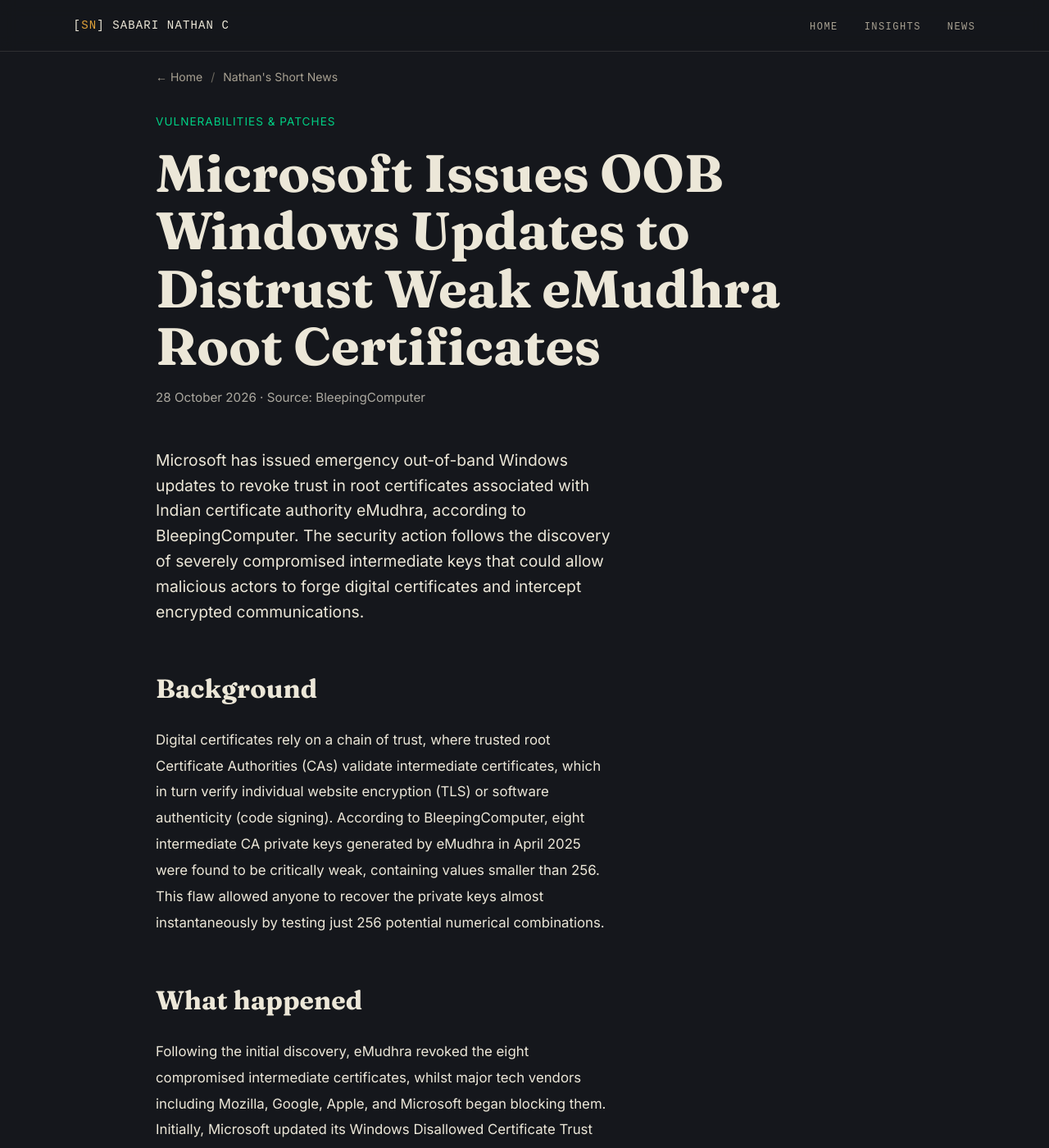
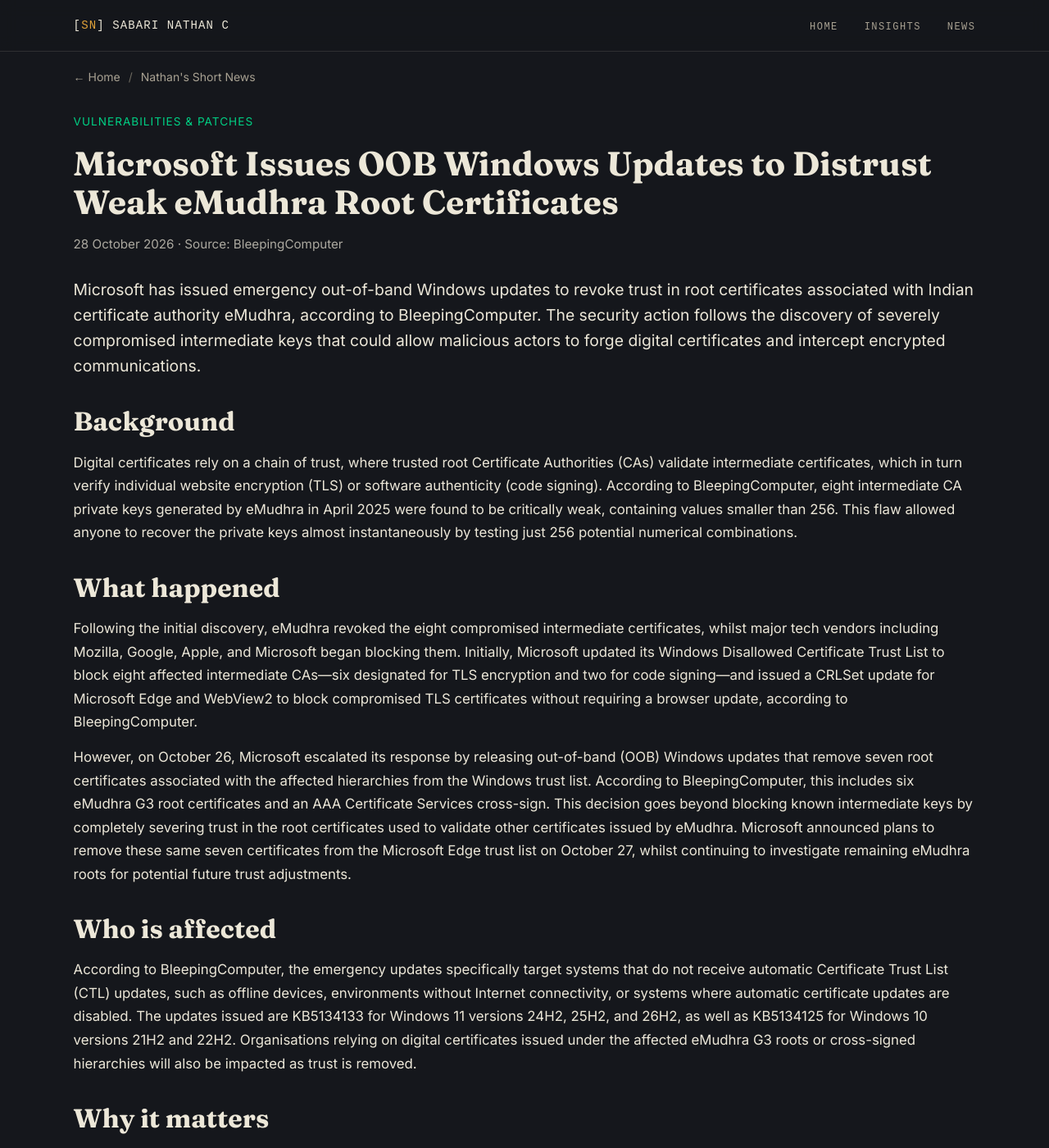
Before and after one commit to sabarinathan36/sabarinathan.github.io, a Jekyll site: the page built from _news/2026-10-28-microsoft-issues-oob-windows-updates-to-distrust-weak-emudhr.md, in a window 1280 px wide and 1400 px high. Shown: the whole window at 82% size. Built offline with Jekyll 4.4.1, drawn with Linux system fonts in a browser that asks for light colours.

Commit message:
News briefings: full-width text, smaller headline, tighter spacing
Co-Authored-By: Claude Opus 5.5 <noreply@anthropic.com>
Claude-Session: https://claude.ai/code/session_01Pr8zGU46nYZsvD5CSmE49X

```diff
--- a/_layouts/news-item.html
+++ b/_layouts/news-item.html
@@ -12,7 +12,7 @@ layout: default
 </nav>
 
 <section class="section">
-<div class="section-inner article-container">
+<div class="section-inner article-container news-article">
 
 <div class="article-breadcrumb">
     <a href="/">← Home</a>
@@ -26,7 +26,7 @@ layout: default
     <p class="article-meta">{{ page.date | date: "%d %B %Y" }} · Source: <a href="{{ page.source_url }}" target="_blank" rel="noopener">{{ page.source }}</a></p>
 </div>
 
-<div class="news-layout">
+<div class="news-layout{% if page.youtube_id %} has-short{% endif %}">
     <div class="article-content">
         <p class="news-lead">{{ page.summary }}</p>
         {{ content }}
--- a/style.css
+++ b/style.css
@@ -1251,7 +1251,15 @@ DAILY IT NEWS
 .news-card h3 a:hover{ color:var(--amber); }
 .news-card p{ margin-bottom:14px; line-height:1.6; color:var(--paper-dim); }
 .news-empty{ color:var(--paper-dim); }
-.news-layout{ display:grid; grid-template-columns:minmax(0, 1fr) 300px; gap:40px; align-items:start; }
+.news-layout{ display:block; }
+.news-layout.has-short{ display:grid; grid-template-columns:minmax(0, 1fr) 280px; gap:40px; align-items:start; }
+/* news briefings: wider text, smaller headline, tighter spacing = less scrolling */
+.news-article{ max-width:1200px; }
+.news-article .article-header{ margin-bottom:1.75rem; }
+.news-article .article-title{ font-size:clamp(1.9rem, 3.2vw, 2.75rem); line-height:1.15; }
+.news-article .article-content{ line-height:1.7; font-size:1.05rem; }
+.news-article .article-content h2{ margin-top:1.6rem; margin-bottom:.5rem; }
+.news-article .article-content p{ margin-bottom:.9rem; }
 .news-lead{ font-size:1.15em; line-height:1.6; }
 .news-credit{ margin-top:32px; padding-top:16px; border-top:1px solid var(--line); font-size:.9em; color:var(--paper-dim); }
 .news-short{ position:sticky; top:24px; }
```
